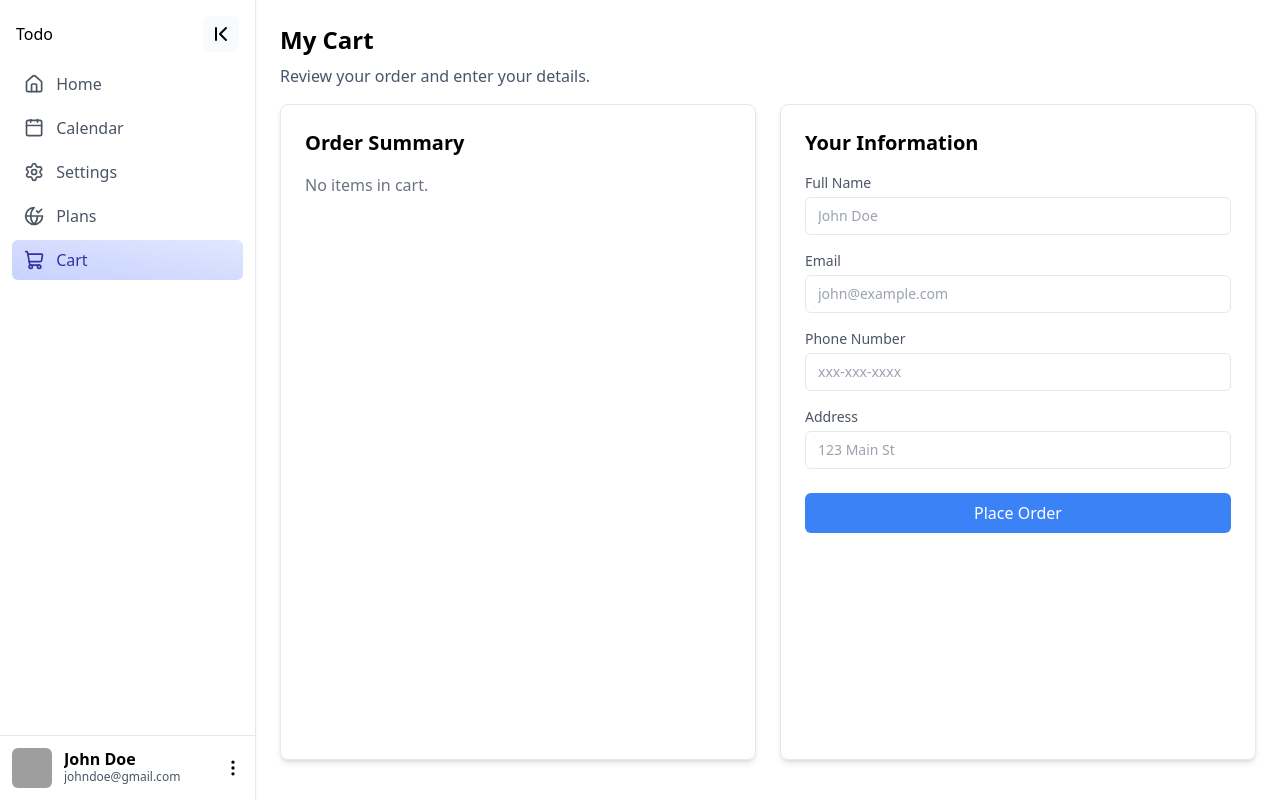
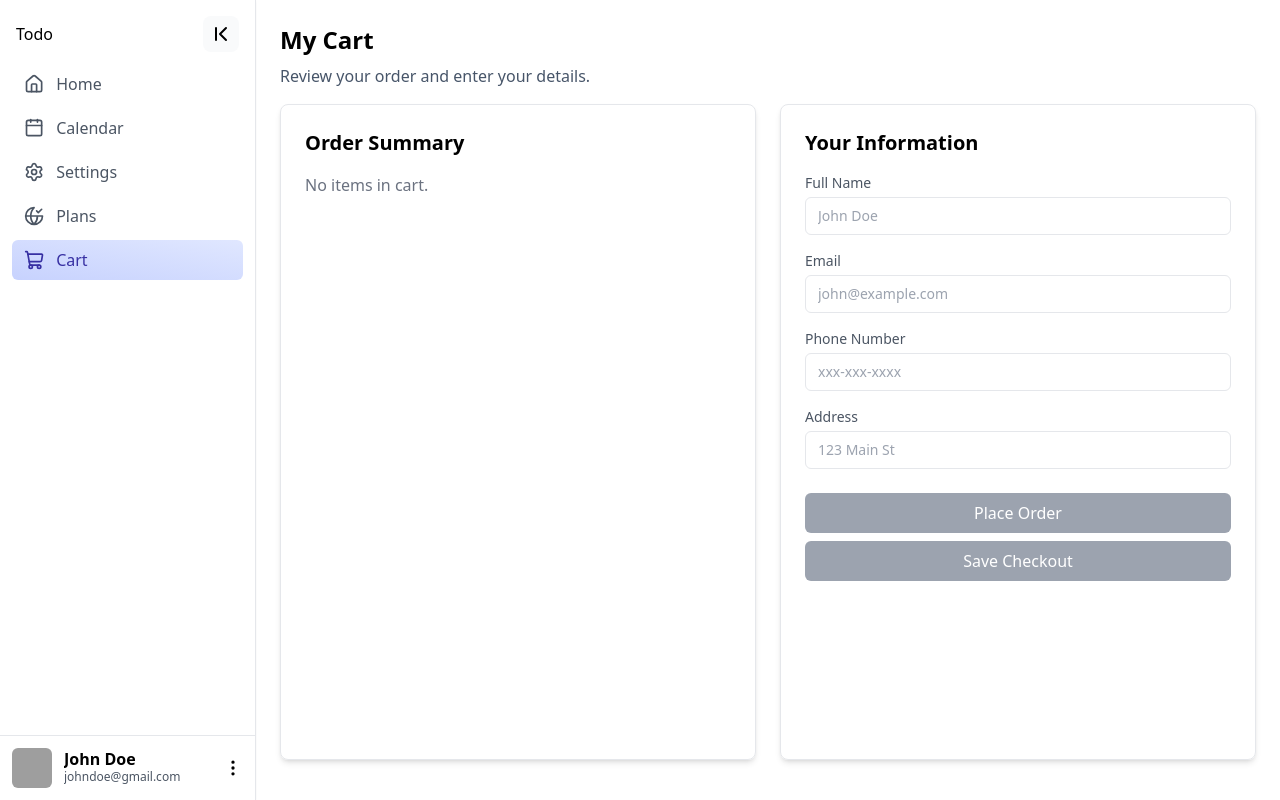
Before and after one commit to sriyuthyerramshetty-bot/DE-cognizant-project, a React (Vite) app: page /cart in a window 1280 px wide. Built offline with nearby package versions, Linux system fonts and the light colour scheme; grey boxes are pictures that could not be loaded.

Commit message:
Added folders in the Components directory for structure. Began working on Checkout Button and Save Checkout Button functionality.

```diff
--- a/src/assets/TextAssets.json
+++ b/src/assets/TextAssets.json
@@ -32,6 +32,7 @@
         "email": "Email",
         "phone": "Phone Number",
         "address": "Address",
-        "submitButton": "Place Order"
+        "submitButton": "Place Order",
+        "saveCheckoutButton": "Save Checkout"
     }
 }
--- /dev/null
+++ b/src/components/CartPage/CheckoutButton.jsx
@@ -0,0 +1,25 @@
+import TextAsset from '../../assets/TextAssets.json'
+
+function CheckoutButton ({ cart }) {
+
+    const isEmpty = cart.length === 0;
+
+
+
+    return (
+        <button
+            onClick={() => (console.log("hello"))}
+            type="submit"
+            disabled={isEmpty}
+            className={`mt-2 text-white py-2 px-4 rounded-md transition-colors ${
+                isEmpty
+                ? 'bg-gray-400 cursor-not-allowed'
+                : 'bg-blue-500 hover:bg-blue-600'
+            }`}
+        >
+            {TextAsset.UserInfoBox.submitButton}
+        </button>
+    )
+}
+
+export default CheckoutButton;
--- a/src/components/OrderSummaryBox.jsx
+++ b/src/components/CartPage/OrderSummaryBox.jsx
@@ -1,4 +1,4 @@
-import TextAsset from '../assets/TextAssets.json'
+import TextAsset from '../../assets/TextAssets.json'
 
 function OrderSummaryBox ({ cart, removeFromCart }) {
 
--- /dev/null
+++ b/src/components/CartPage/SaveCheckoutButton.jsx
@@ -0,0 +1,23 @@
+import TextAsset from '../../assets/TextAssets.json'
+
+function SaveCheckoutButton({ cart }) {
+
+    const isEmpty = cart.length === 0;
+
+    return (
+        <button
+            onClick={() => (console.log("save checkout clicked"))}
+            type="submit"
+            disabled={isEmpty}
+            className={`mt-2 text-white py-2 px-4 rounded-md transition-colors ${
+                isEmpty
+                ? 'bg-gray-400 cursor-not-allowed'
+                : 'bg-red-600 hover:bg-red-700'
+            }`}
+        >
+            {TextAsset.UserInfoBox.saveCheckoutButton}
+        </button>
+    )
+}
+
+export default SaveCheckoutButton;
--- a/src/components/UserInfoBox.jsx
+++ b/src/components/CartPage/UserInfoBox.jsx
@@ -1,6 +1,13 @@
-import TextAsset from '../assets/TextAssets.json'
+import CheckoutButton from './CheckoutButton.jsx'
+import SaveCheckoutButton from './SaveCheckoutButton.jsx';
+import { useCart } from '../../context/CartContext.jsx'
+import TextAsset from '../../assets/TextAssets.json'
+import { Save } from 'lucide-react';
 
 function UserInfoBox () {
+
+    const { cart } = useCart();
+
     return (
         <div className="flex-1 border rounded-lg shadow-md p-6">
             <h2 className="text-xl font-semibold mb-4">{TextAsset.UserInfoBox.title}</h2>
@@ -21,9 +28,10 @@ function UserInfoBox () {
                     <label className="text-sm text-gray-600">{TextAsset.UserInfoBox.address}</label>
                     <input type="text" placeholder="123 Main St" className="border rounded-md px-3 py-2 text-sm outline-none focus:border-gray-400" />
                 </div>
-                <button type="submit" className="mt-2 bg-blue-500 text-white py-2 px-4 rounded-md hover:bg-blue-600 transition-colors">
-                    {TextAsset.UserInfoBox.submitButton}
-                </button>
+                <div className="flex flex-col gap-0.1">
+                    <CheckoutButton cart={cart} />
+                    <SaveCheckoutButton cart={cart} />
+                </div>
             </form>
         </div>
     )
--- a/src/components/FilterDropdown.jsx
+++ b/src/components/PlanPage/FilterDropdown.jsx
@@ -1,4 +1,4 @@
-import TextAsset from '../assets/TextAssets.json'
+import TextAsset from '../../assets/TextAssets.json'
 
 function FilterDropdown ({ filter, setFilter }) {
 
--- a/src/components/PlanBox.jsx
+++ b/src/components/PlanPage/PlanBox.jsx
@@ -1,7 +1,7 @@
 import AddToCartButton from './AddToCartButton.jsx'
-import { useCart } from '../context/CartContext.jsx'
+import { useCart } from '../../context/CartContext.jsx'
 import { Wifi, Zap, Smartphone, Gauge } from 'lucide-react'
-import TextAsset from '../assets/TextAssets.json'
+import TextAsset from '../../assets/TextAssets.json'
 
 function PlanBox({ plan }) {
 
--- a/src/components/PlanGrid.jsx
+++ b/src/components/PlanPage/PlanGrid.jsx
@@ -1,5 +1,5 @@
 import PlanBox from './PlanBox.jsx';
-import TextAsset from '../assets/TextAssets.json';
+import TextAsset from '../../assets/TextAssets.json';
 
 function PlanGrid ({ filteredPlans }) {
     if (filteredPlans.length === 0) {
--- a/src/components/SearchBar.jsx
+++ b/src/components/PlanPage/SearchBar.jsx
@@ -1,4 +1,4 @@
-import TextAsset from '../assets/TextAssets.json'
+import TextAsset from '../../assets/TextAssets.json'
 
 function SearchBar ({ searchInput, setSearchInput }) {
 
--- a/src/pages/CartPage.jsx
+++ b/src/pages/CartPage.jsx
@@ -1,5 +1,5 @@
-import OrderSummaryBox from '../components/OrderSummaryBox.jsx';
-import UserInfoBox from '../components/UserInfoBox.jsx';
+import OrderSummaryBox from '../components/CartPage/OrderSummaryBox.jsx';
+import UserInfoBox from '../components/CartPage/UserInfoBox.jsx';
 import { useCart } from '../context/CartContext.jsx'
 import TextAsset from '../assets/TextAssets.json'
 
--- a/src/pages/PlanPage.jsx
+++ b/src/pages/PlanPage.jsx
@@ -1,6 +1,6 @@
-import FilterDropdown from '../components/FilterDropdown.jsx'
-import SearchBar from '../components/SearchBar.jsx'
-import PlanGrid from '../components/PlanGrid.jsx';
+import FilterDropdown from '../components/PlanPage/FilterDropdown.jsx'
+import SearchBar from '../components/PlanPage/SearchBar.jsx'
+import PlanGrid from '../components/PlanPage/PlanGrid.jsx';
 import { useState } from 'react';
 import TextAsset from '../assets/TextAssets.json'
 
```
Also changed, not shown: src/components/PlanPage/AddToCartButton.jsx (renamed from src/components/AddToCartButton.jsx).
